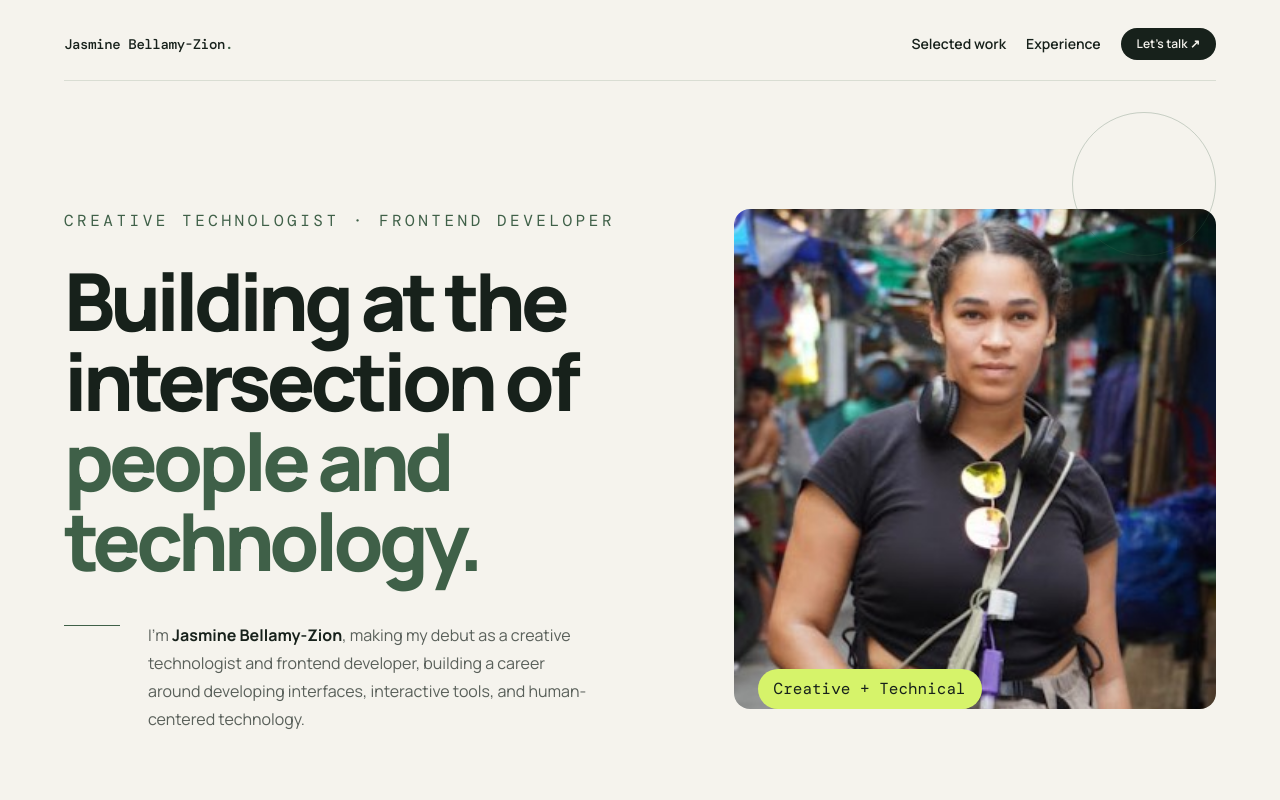
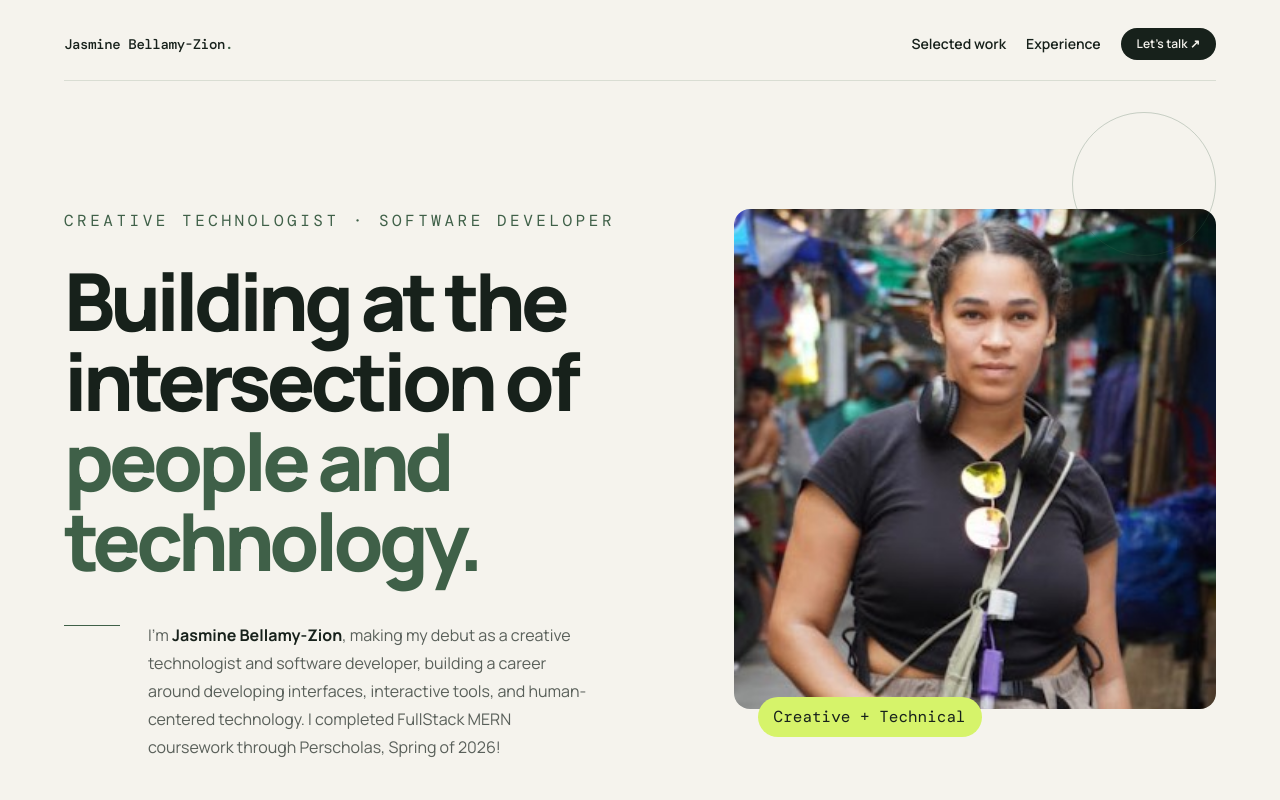
Before and after one commit to pand3m1x/webportfolio, a plain HTML site: page index.html in a window 1280 px wide. Shown: the top 800 px of the page. Drawn offline with nearby package versions, Linux system fonts and the light colour scheme.

Commit message:
clarified language

```diff
--- a/index.html
+++ b/index.html
@@ -53,7 +53,7 @@
 
         <div class="reveal">
           <p class="mb-7 font-mono text-s uppercase tracking-[0.22em] text-moss">
-            Creative Technologist · Frontend Developer
+            Creative Technologist · Software Developer
           </p>
 
           <h1 class="max-w-4xl text-5xl font-extrabold leading-[0.98] tracking-[-0.06em] sm:text-7xl lg:text-[5rem]">
@@ -66,8 +66,10 @@
 
             <p class="max-w-md text-base leading-7 text-ink/70">
               I'm <strong class="font-bold text-ink">Jasmine Bellamy-Zion</strong>,
-              making my debut as a creative technologist and frontend developer, building a career around
+              making my debut as a creative technologist and software developer, building a career around
               developing interfaces, interactive tools, and human-centered technology.
+
+              I completed FullStack MERN coursework through Perscholas, Spring of 2026!
             </p>
 
           </div>
```
